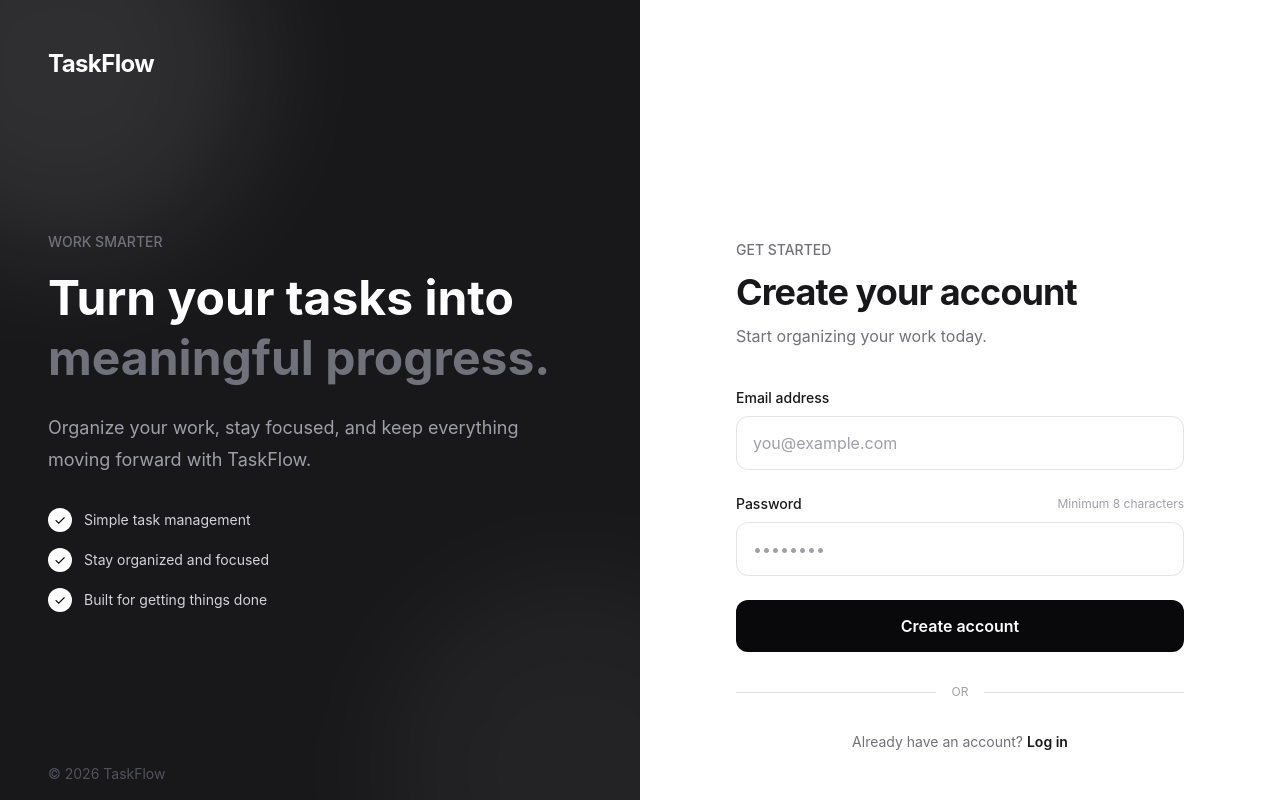
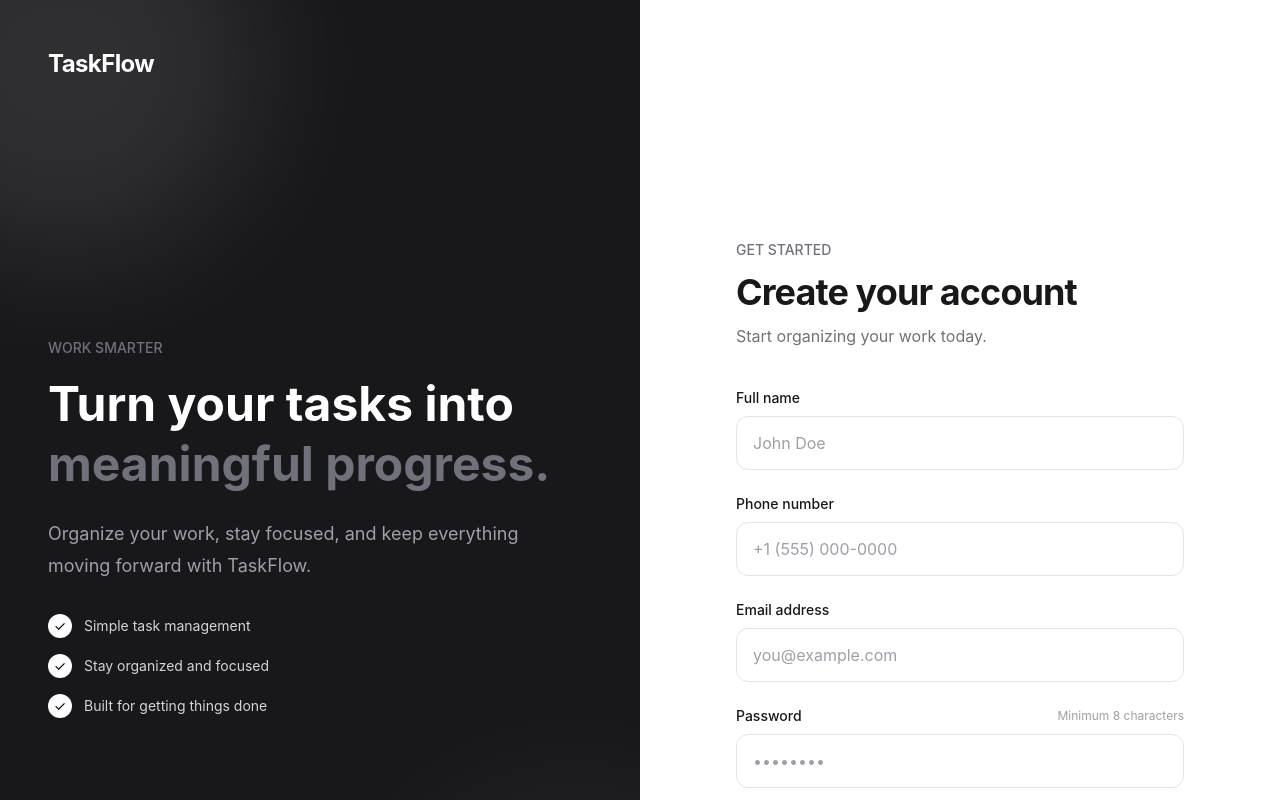
Before and after one commit to psshrijith/TaskFlow, a React (Vite) app: page /signup in a window 1280 px wide. Shown: the top 800 px of the page. Built offline with nearby package versions, Linux system fonts and the light colour scheme; no server answers.

Commit message:
added fields for signup page

```diff
--- a/src/Pages/SignUp.tsx
+++ b/src/Pages/SignUp.tsx
@@ -13,6 +13,8 @@ const Signup = () => {
   const navigate = useNavigate();
   const { isLoading, error, token } = useSelector((state: RootState) => state.auth);
 
+  const [name, setName] = useState("");
+  const [phone, setPhone] = useState("");
   const [email, setEmail] = useState("");
   const [password, setPassword] = useState("");
   const [passwordError, setPasswordError] = useState("");
@@ -25,7 +27,7 @@ const Signup = () => {
       setPasswordError(passwordError);
       return;
     }
-    dispatch(signupRequest({ email, password }));
+    dispatch(signupRequest({ email, password, name, phone }));
   };
 
   useEffect(() => {
@@ -133,6 +135,53 @@ const Signup = () => {
               <form onSubmit={handleSignUp} className="space-y-6">
                 <div>
                   <label
+                    htmlFor="name"
+                    className="mb-2 block text-sm font-medium"
+                  >
+                    <FormattedMessage id="signup.nameLabel" />
+                  </label>
+
+                  <input
+                    id="name"
+                    type="text"
+                    value={name}
+                    onChange={(event) => setName(event.target.value)}
+                    placeholder={intl.formatMessage({
+                      id: "signup.namePlaceholder",
+                    })}
+                    aria-label={intl.formatMessage({
+                      id: "signup.nameLabel",
+                    })}
+                    className="w-full rounded-xl border border-zinc-200 px-4 py-3.5 outline-none transition placeholder:text-zinc-400 focus:border-zinc-900 focus:ring-4 focus:ring-zinc-100"
+                    required
+                  />
+                </div>
+
+                <div>
+                  <label
+                    htmlFor="phone"
+                    className="mb-2 block text-sm font-medium"
+                  >
+                    <FormattedMessage id="signup.phoneLabel" />
+                  </label>
+
+                  <input
+                    id="phone"
+                    type="tel"
+                    value={phone}
+                    onChange={(event) => setPhone(event.target.value)}
+                    placeholder={intl.formatMessage({
+                      id: "signup.phonePlaceholder",
+                    })}
+                    aria-label={intl.formatMessage({
+                      id: "signup.phoneLabel",
+                    })}
+                    className="w-full rounded-xl border border-zinc-200 px-4 py-3.5 outline-none transition placeholder:text-zinc-400 focus:border-zinc-900 focus:ring-4 focus:ring-zinc-100"
+                  />
+                </div>
+
+                <div>
+                  <label
                     htmlFor="email"
                     className="mb-2 block text-sm font-medium"
                   >
--- a/src/api/authService.ts
+++ b/src/api/authService.ts
@@ -2,7 +2,7 @@ const SUPABASE_URL = import.meta.env.VITE_SUPABASE_URL || "";
 const SUPABASE_ANON_KEY = import.meta.env.VITE_SUPABASE_ANON_KEY || "";
 
 export const authService = {
-  async signUp(email: string, password: string, name?: string) {
+  async signUp(email: string, password: string, name?: string, phone?: string) {
     const response = await fetch(`${SUPABASE_URL}/auth/v1/signup`, {
       method: "POST",
       headers: {
@@ -12,7 +12,10 @@ export const authService = {
       body: JSON.stringify({
         email,
         password,
-        data: name ? { name } : {},
+        data: {
+          ...(name ? { name } : {}),
+          ...(phone ? { phone } : {}),
+        },
       }),
     });
     const data = await response.json();
--- a/src/en.json
+++ b/src/en.json
@@ -59,6 +59,10 @@
     "signup.formBadge": "GET STARTED",
     "signup.formHeading": "Create your account",
     "signup.formDescription": "Start organizing your work today.",
+    "signup.nameLabel": "Full name",
+    "signup.namePlaceholder": "John Doe",
+    "signup.phoneLabel": "Phone number",
+    "signup.phonePlaceholder": "+1 (555) 000-0000",
     "signup.emailLabel": "Email address",
     "signup.emailPlaceholder": "you@example.com",
     "signup.passwordLabel": "Password",
--- a/src/store/sagas/authSaga.ts
+++ b/src/store/sagas/authSaga.ts
@@ -12,11 +12,11 @@ interface SignInResponse{
 }
 
 function* handleSignup(
-  action: PayloadAction<{ email: string; password: string }>
+  action: PayloadAction<{ email: string; password: string; name?: string; phone?: string }>
 ): Generator<unknown, void, SignupResponse> {
   try {
-    const { email, password } = action.payload;
-    const response = yield call(authService.signUp, email, password);
+    const { email, password, name, phone } = action.payload;
+    const response = yield call(authService.signUp, email, password, name, phone);
     const token = response?.access_token;
 
     yield put(signupSuccess({accessToken: token}));
--- a/src/store/slices/authSlice.ts
+++ b/src/store/slices/authSlice.ts
@@ -26,7 +26,7 @@ const authSlice = createSlice({
   reducers: {
     signupRequest: (
       state,
-      action: PayloadAction<{ email: string; password: string }>,
+      action: PayloadAction<{ email: string; password: string; name?: string; phone?: string }>,
     ) => {
       void action;
       state.isLoading = true;
```
